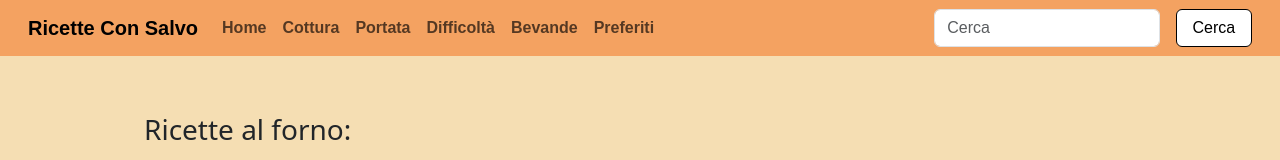
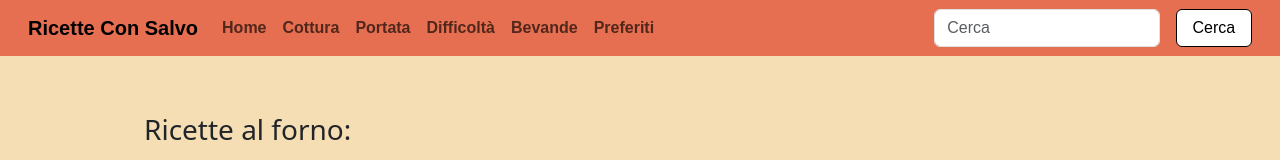
Before and after one commit to Salvatore-12/my-recipe-frontend, a React (Create React App) app: page / in a window 1280 px wide. Shown: the top 160 px of the page. Built offline with nearby package versions, Linux system fonts and the light colour scheme; no server answers.

Commit message:
smodifica del colore della navbar

```diff
--- a/src/App.css
+++ b/src/App.css
@@ -39,7 +39,7 @@ body{
 }
 
 .navbarCustom{
-  background-color: #f4a261;
+  background-color: #e76f51;
   font-family: Arial, Helvetica, sans-serif;
   font-weight: 600;
 }
```
